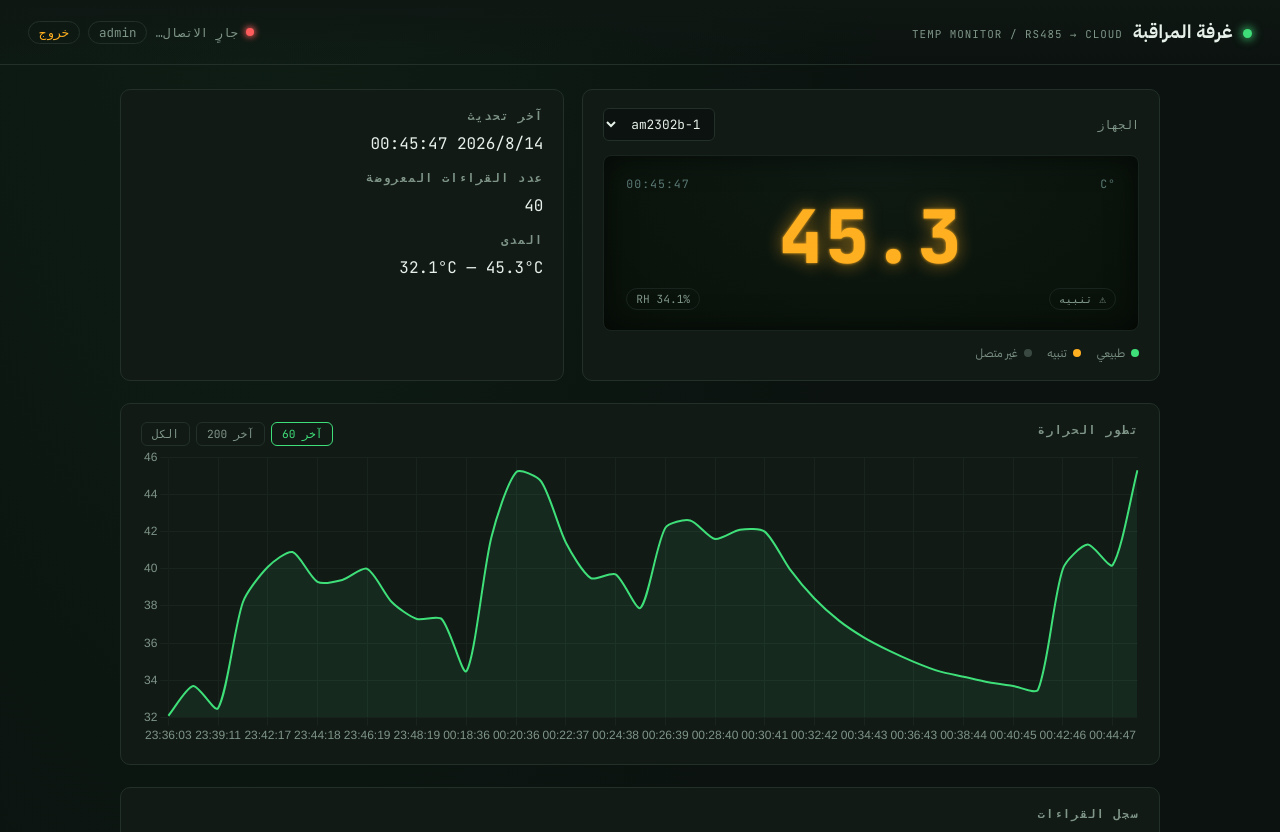
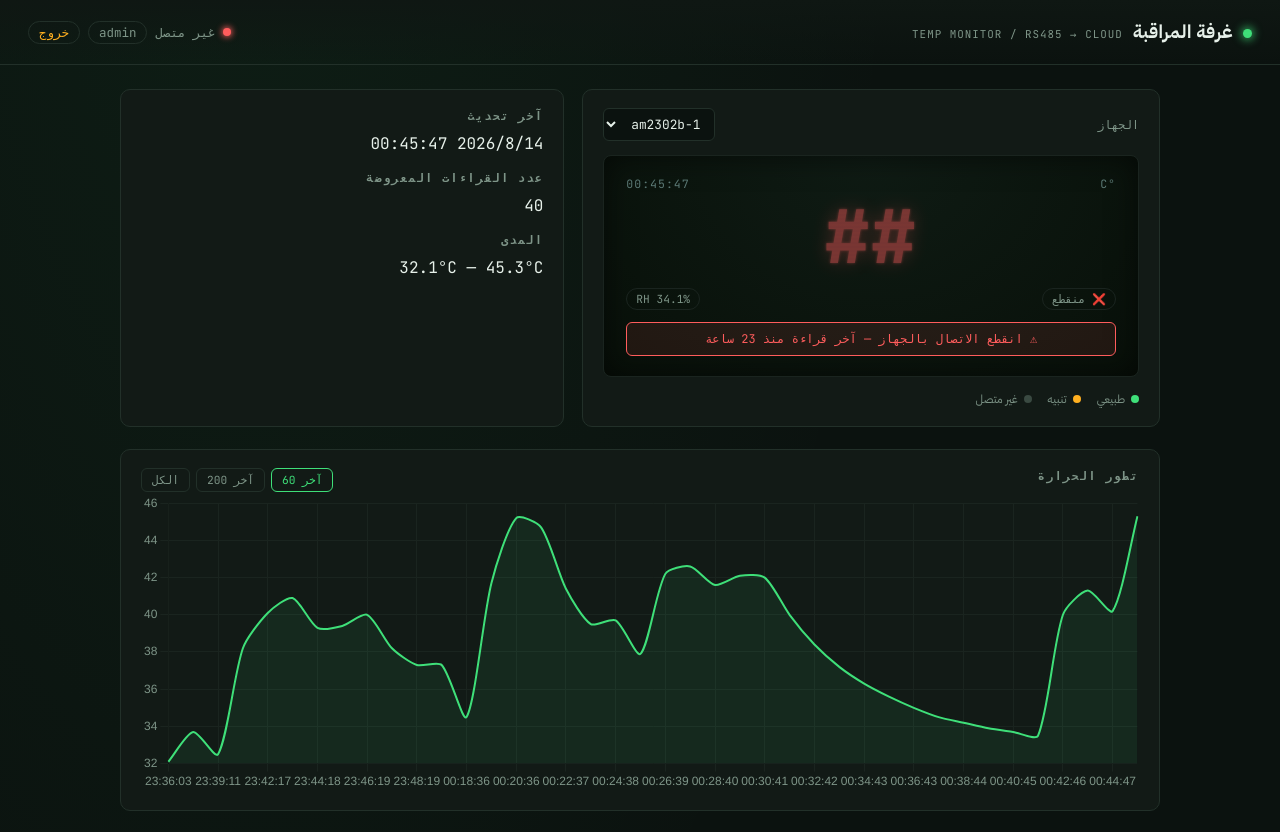
Before and after one commit to marwanatoum/temp-monitor, a Flask app: page / in a window 1280 px wide. Shown: the top 832 px of the page. Run offline with Flask 3, Linux system fonts and the light colour scheme; a user stored in the database is signed in; data comes from the database, SQL or seed files in the repository.

Commit message:
add disconnect detection

```diff
--- a/static/app.js
+++ b/static/app.js
@@ -3,6 +3,10 @@ const state = {
   limit: 60,
   chart: null,
 };
+
+// إذا لم تصل قراءة جديدة خلال هذه المدة، نعتبر الجهاز منقطعاً
+// (الجهاز يرسل كل دقيقة تقريباً، فنضع هامش أمان = 3 أضعاف)
+const STALE_THRESHOLD_MS = 3 * 60 * 1000;
 
 const $ = (id) => document.getElementById(id);
 
@@ -77,6 +81,7 @@ function renderLCD(reading) {
   const chipState = $('lcd-chip-state');
   const chipHumidity = $('lcd-chip-humidity');
   const time = $('lcd-time');
+  const errorBanner = $('lcd-error');
 
   if (!reading) {
     digits.textContent = '--.-';
@@ -84,14 +89,39 @@ function renderLCD(reading) {
     chipState.textContent = 'لا بيانات';
     chipHumidity.textContent = 'RH --%';
     time.textContent = '--:--:--';
+    errorBanner.classList.remove('show');
     return;
   }
 
+  const ageMs = Date.now() - new Date(reading.created_at).getTime();
+  const isStale = ageMs > STALE_THRESHOLD_MS;
+
+  if (isStale) {
+    digits.textContent = '##';
+    digits.className = 'lcd-digits error';
+    chipState.textContent = '❌ منقطع';
+    chipHumidity.textContent = reading.humidity != null ? `RH ${reading.humidity}%` : 'RH --%';
+    time.textContent = fmtTime(reading.created_at);
+    errorBanner.textContent = `⚠ انقطع الاتصال بالجهاز — آخر قراءة منذ ${formatAge(ageMs)}`;
+    errorBanner.classList.add('show');
+    return;
+  }
+
+  errorBanner.classList.remove('show');
   digits.textContent = reading.temperature.toFixed(1);
   digits.className = 'lcd-digits' + (reading.alarm ? ' warn' : '');
   chipState.textContent = reading.alarm ? '⚠ تنبيه' : 'طبيعي';
   chipHumidity.textContent = reading.humidity != null ? `RH ${reading.humidity}%` : 'RH --%';
   time.textContent = fmtTime(reading.created_at);
+}
+
+function formatAge(ms) {
+  const mins = Math.floor(ms / 60000);
+  if (mins < 1) return 'أقل من دقيقة';
+  if (mins === 1) return 'دقيقة واحدة';
+  if (mins < 60) return `${mins} دقيقة`;
+  const hours = Math.floor(mins / 60);
+  return `${hours} ساعة`;
 }
 
 function renderTable(rows) {
@@ -133,78 +163,24 @@ function renderChart(rows) {
 
 async function refresh() {
   try {
-    console.log("🔄 Refresh...");
+    if (!state.device) {
+      const d = await fetchDevices();
+      if (!d) { setConnStatus(false); renderLCD(null); return; }
+    }
+    const res = await fetch(`/api/readings?device_id=${encodeURIComponent(state.device)}&limit=${state.limit}`);
+    if (!res.ok) throw new Error('bad response');
+    const rows = await res.json();
+    const lastReading = rows.length ? rows[rows.length - 1] : null;
+    const isStale = lastReading
+      ? (Date.now() - new Date(lastReading.created_at).getTime()) > STALE_THRESHOLD_MS
+      : true;
 
-    if (!state.device) {
-      console.log("📡 Fetching devices...");
-
-      const d = await fetchDevices();
-
-      console.log("📡 Devices:", d);
-
-      if (!d) {
-        setConnStatus(false);
-        renderLCD(null);
-        return;
-      }
-    }
-
-    const url =
-      `/api/readings?device_id=${encodeURIComponent(state.device)}&limit=${state.limit}`;
-
-    console.log("📡 Request:", url);
-
-    const res = await fetch(url);
-
-    console.log("📡 HTTP:", res.status);
-    console.log("📡 URL:", res.url);
-
-    if (!res.ok) {
-      const text = await res.text();
-      console.error("❌ Server response:", text);
-      throw new Error(`HTTP ${res.status}`);
-    }
-
-    const rows = await res.json();
-
-    console.log("✅ Readings:", rows);
-
-    async function checkDeviceStatus() {
-    if (!state.device) return;
-
-    try {
-        const res = await fetch(
-            `/api/device-status/${encodeURIComponent(state.device)}`
-        );
-
-        if (!res.ok) {
-            throw new Error(`HTTP ${res.status}`);
-        }
-
-        const status = await res.json();
-
-        console.log("📡 Device status:", status);
-
-        setConnStatus(status.online);
-
-    } catch (e) {
-        console.error("❌ Status error:", e);
-        setConnStatus(false);
-    }
-}
-
-    renderLCD(
-      rows.length ? rows[rows.length - 1] : null
-    );
-
+    setConnStatus(!isStale);
+    renderLCD(lastReading);
     renderTable(rows);
     renderStats(rows);
     renderChart(rows);
-
   } catch (e) {
-
-    console.error("❌ Dashboard error:", e);
-
     setConnStatus(false);
   }
 }
--- a/static/style.css
+++ b/static/style.css
@@ -115,6 +115,29 @@ h2{
 }
 .lcd-digits.warn{ color:var(--amber); text-shadow:0 0 18px rgba(255,176,32,0.55), 0 0 3px rgba(255,176,32,0.9); }
 .lcd-digits.off{ color:#3A4A42; text-shadow:none; }
+.lcd-digits.error{
+  color:var(--red);
+  text-shadow:0 0 18px rgba(255,93,93,0.55), 0 0 3px rgba(255,93,93,0.9);
+  animation:blink-error 1.2s ease-in-out infinite;
+}
+@keyframes blink-error{
+  0%, 100%{ opacity:1; }
+  50%{ opacity:0.45; }
+}
+
+.lcd-error{
+  display:none;
+  margin-top:12px;
+  padding:8px 12px;
+  border-radius:6px;
+  background:rgba(255,93,93,0.1);
+  border:1px solid var(--red);
+  color:var(--red);
+  font-family:'JetBrains Mono', monospace;
+  font-size:0.75rem;
+  text-align:center;
+}
+.lcd-error.show{ display:block; }
 
 .lcd-bottom{ display:flex; justify-content:space-between; }
 .lcd-chip{
--- a/templates/dashboard.html
+++ b/templates/dashboard.html
@@ -45,6 +45,7 @@
           <span class="lcd-chip" id="lcd-chip-state">لا بيانات</span>
           <span class="lcd-chip" id="lcd-chip-humidity">RH --%</span>
         </div>
+        <div class="lcd-error" id="lcd-error"></div>
       </div>
 
       <div class="lcd-legend">
```
